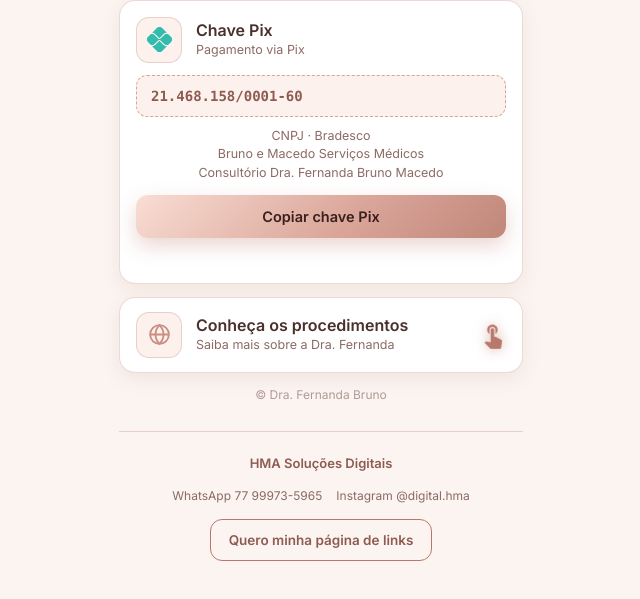
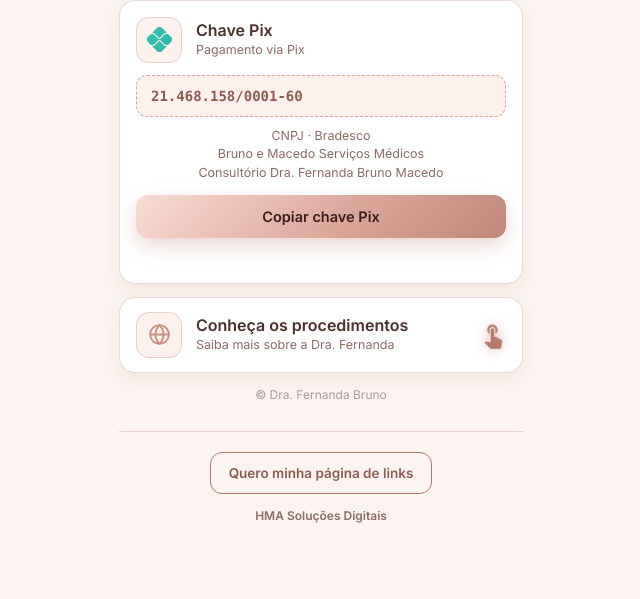
Before and after one commit to hmasolucoesdigitais/fernandabruno, a plain HTML site: page index.html in a window 1280 px wide. Shown: the part 928-1527 px from the top of the page, without its empty margins (319-959 px from the left). After the commit the page ends 1498 px from the top, so only its background shows below. Drawn offline with Linux system fonts and the light colour scheme.

Commit message:
Update index.html

```diff
--- a/index.html
+++ b/index.html
@@ -93,9 +93,8 @@ button.btn{width:100%;font:inherit;text-align:left;cursor:pointer;color:var(--in
 <div class="ov" id="ov" role="dialog" aria-label="Site da Dra. Fernanda Bruno"><div class="ovb"><button type="button" id="ovx">&larr; Voltar</button><a href="https://drafernandabruno.com.br/" target="_blank" rel="noopener">Abrir em nova aba</a></div><iframe id="ovf" title="Site da Dra. Fernanda Bruno" referrerpolicy="no-referrer-when-downgrade"></iframe></div>
 <p class="copy">&copy; Dra. Fernanda Bruno</p>
 <footer class="foot">
-<p class="c"><b>HMA Solu&ccedil;&otilde;es Digitais</b></p>
-<p class="c ct"><span>WhatsApp 77 99973-5965</span><span>Instagram @digital.hma</span></p>
 <a class="cta" href="https://wa.me/5577999735965?text=Ol%C3%A1%2C%20vim%20pela%20p%C3%A1gina%20da%20Dra%20Fernanda%20Bruno%20e%20gostaria%20de%20saber%20os%20valores" target="_blank" rel="noopener">Quero minha p&aacute;gina de links</a>
+<p class="c"><a class="hmal" href="https://wa.me/5577999735965?text=Ol%C3%A1%2C%20vim%20pela%20p%C3%A1gina%20da%20Dra%20Fernanda%20Bruno%20e%20gostaria%20de%20saber%20os%20valores" target="_blank" rel="noopener" style="color:inherit;text-decoration:none;font-weight:700">HMA Solu&ccedil;&otilde;es Digitais</a></p>
 </footer>
 </main>
 <script>(function(){var b=document.getElementById('copy'),k=document.getElementById('key'),s=document.getElementById('st');
@@ -103,7 +102,7 @@ function sel(){var r=document.createRange();r.selectNodeContents(k);var x=window
 b.addEventListener('click',function(){var t=(k.getAttribute('data-copy')||k.textContent).trim();
 if(navigator.clipboard&&navigator.clipboard.writeText){navigator.clipboard.writeText(t).then(function(){s.textContent='Chave copiada!'}).catch(function(){sel();s.textContent='Chave selecionada, copie manualmente.'})}else{sel();s.textContent='Chave selecionada, copie manualmente.'}});
 var f=document.getElementById('fall');for(var i=0;i<14;i++){var e=document.createElement('i');e.style.left=(Math.random()*100)+'%';e.style.setProperty('--dx',(Math.random()*120-60)+'px');e.style.setProperty('--rt',(Math.random()*540+180)+'deg');e.style.animationDuration=(9+Math.random()*9)+'s';e.style.animationDelay=(-Math.random()*14)+'s';f.appendChild(e)}
-var ac;document.addEventListener('pointerdown',function(ev){if(!ev.target.closest('.btn,.cp,.cta'))return;try{ac=ac||new(window.AudioContext||window.webkitAudioContext)();var o=ac.createOscillator(),g=ac.createGain(),t=ac.currentTime;o.type='triangle';o.frequency.setValueAtTime(2400,t);g.gain.setValueAtTime(.18,t);g.gain.exponentialRampToValueAtTime(.001,t+.02);o.connect(g);g.connect(ac.destination);o.start(t);o.stop(t+.025)}catch(x){}});
+var ac;document.addEventListener('pointerdown',function(ev){if(!ev.target.closest('.btn,.cp,.cta,.hmal'))return;try{ac=ac||new(window.AudioContext||window.webkitAudioContext)();var o=ac.createOscillator(),g=ac.createGain(),t=ac.currentTime;o.type='triangle';o.frequency.setValueAtTime(2400,t);g.gain.setValueAtTime(.18,t);g.gain.exponentialRampToValueAtTime(.001,t+.02);o.connect(g);g.connect(ac.destination);o.start(t);o.stop(t+.025)}catch(x){}});
 var ov=document.getElementById('ov'),of=document.getElementById('ovf');document.getElementById('siteBtn').addEventListener('click',function(){window.open('https://drafernandabruno.com.br/','_blank','noopener')});document.getElementById('ovx').addEventListener('click',function(){ov.classList.remove('on');document.body.style.overflow=''});
 var ic=document.querySelector('link[rel=icon]');ic.href=document.querySelector('.av img').src;})();</script>
 </body>
```
